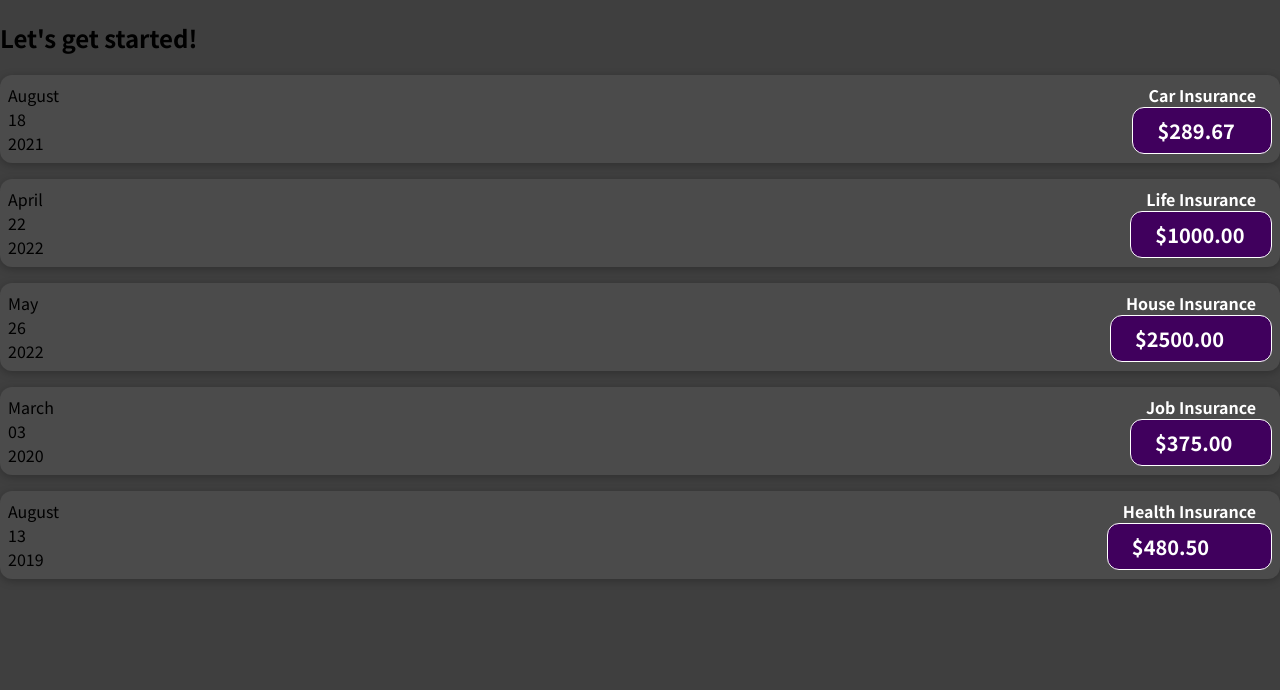
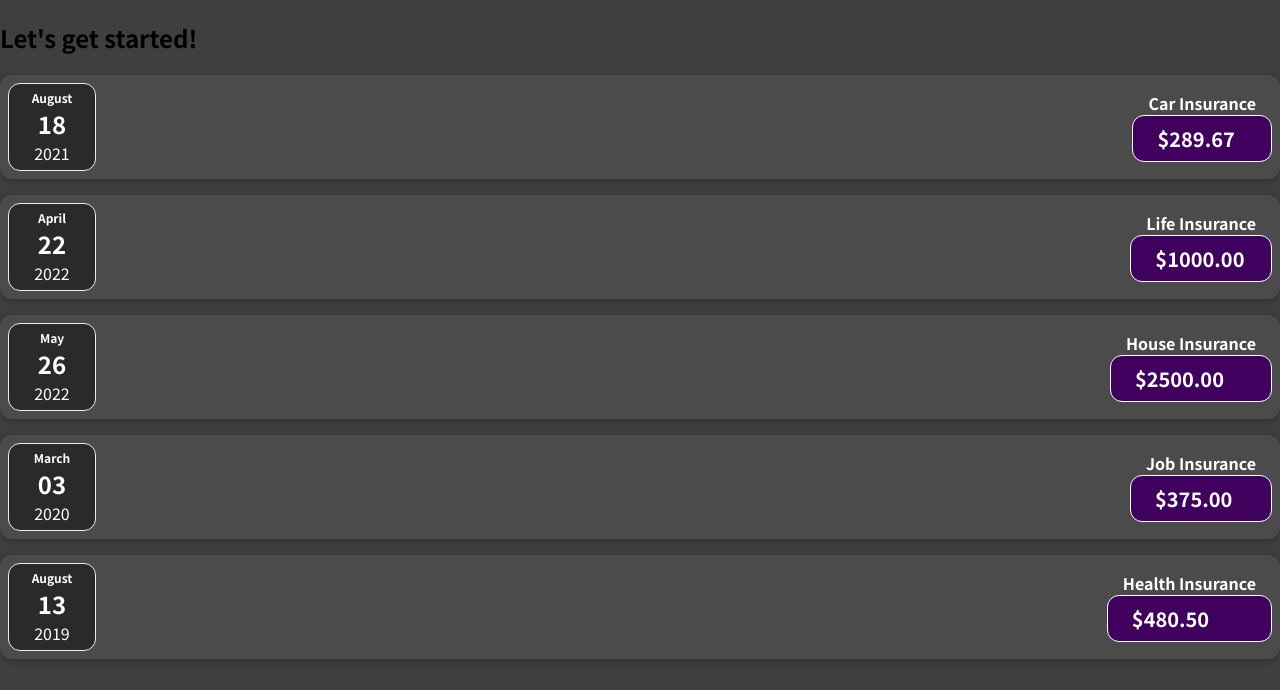
Before and after one commit to p-chhabra/My-First-React-App, a JavaScript app: page / in a window 1280 px wide. Shown: the top 690 px of the page. Built offline with nearby package versions, Linux system fonts and the light colour scheme.

Commit message:
Styling added to date

```diff
--- /dev/null
+++ b/src/Components/ExpenseDate.css
@@ -0,0 +1,26 @@
+.expense-date {
+  display: flex;
+  flex-direction: column;
+  width: 5.5rem;
+  height: 5.5rem;
+  border: 1px solid #ececec;
+  background-color: #2a2a2a;
+  color: white;
+  border-radius: 12px;
+  align-items: center;
+  justify-content: center;
+}
+
+.expense-date__month {
+  font-size: 0.75rem;
+  font-weight: bold;
+}
+
+.expense-date__year {
+  font-size: 0.75rem;
+}
+
+.expense-date__day {
+  font-size: 1.5rem;
+  font-weight: bold;
+}
--- /dev/null
+++ b/src/Components/ExpenseDate.js
@@ -0,0 +1,16 @@
+import "./ExpenseDate.css";
+
+function ExpenseDate(props) {
+  const month = props.date.toLocaleString("en-US", { month: "long" });
+  const day = props.date.toLocaleString("en-US", { day: "2-digit" });
+  const year = props.date.getFullYear();
+  return (
+    <div className="expense-date">
+      <div className="expense-date__month">{month}</div>
+      <div className="expense-date__day">{day}</div>
+      <div className="expense_date__year">{year}</div>
+    </div>
+  );
+}
+
+export default ExpenseDate;
--- a/src/Components/ExpenseItem.js
+++ b/src/Components/ExpenseItem.js
@@ -1,16 +1,10 @@
+import ExpenseDate from "./ExpenseDate";
 import "./ExpenseItem.css";
 
 function ExpenseItem(props) {
-  const month = props.date.toLocaleString("en-US", { month: "long" });
-  const day = props.date.toLocaleString("en-US", { day: "2-digit" });
-  const year = props.date.getFullYear();
   return (
     <div className="expense-item">
-      <div>
-        <div>{month}</div>
-        <div>{day}</div>
-        <div>{year}</div>
-      </div>
+      <ExpenseDate date={props.date}></ExpenseDate>
       <div className="expense=item__description">
         <h2>{props.title}</h2>
         <div className="expense-item__price">{props.price}</div>
```
Also changed, not shown: 1 other file (tests, documents, lock files or other folders).
